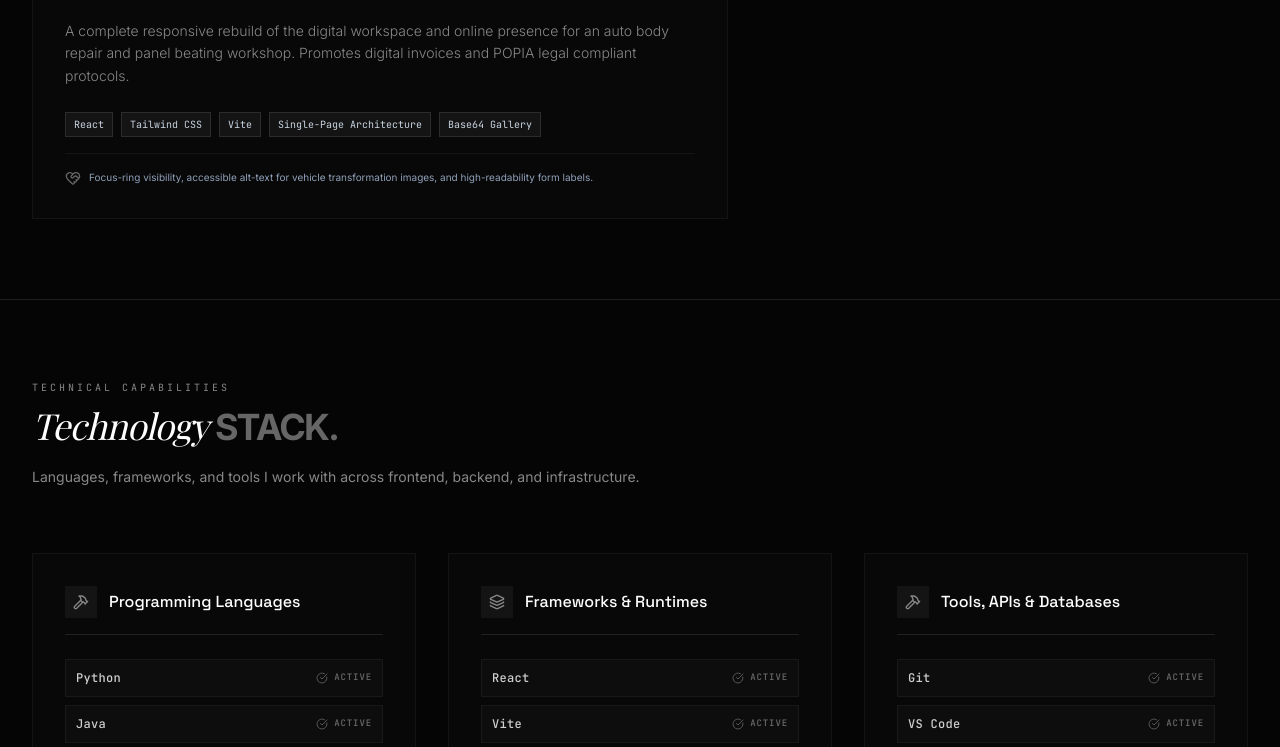
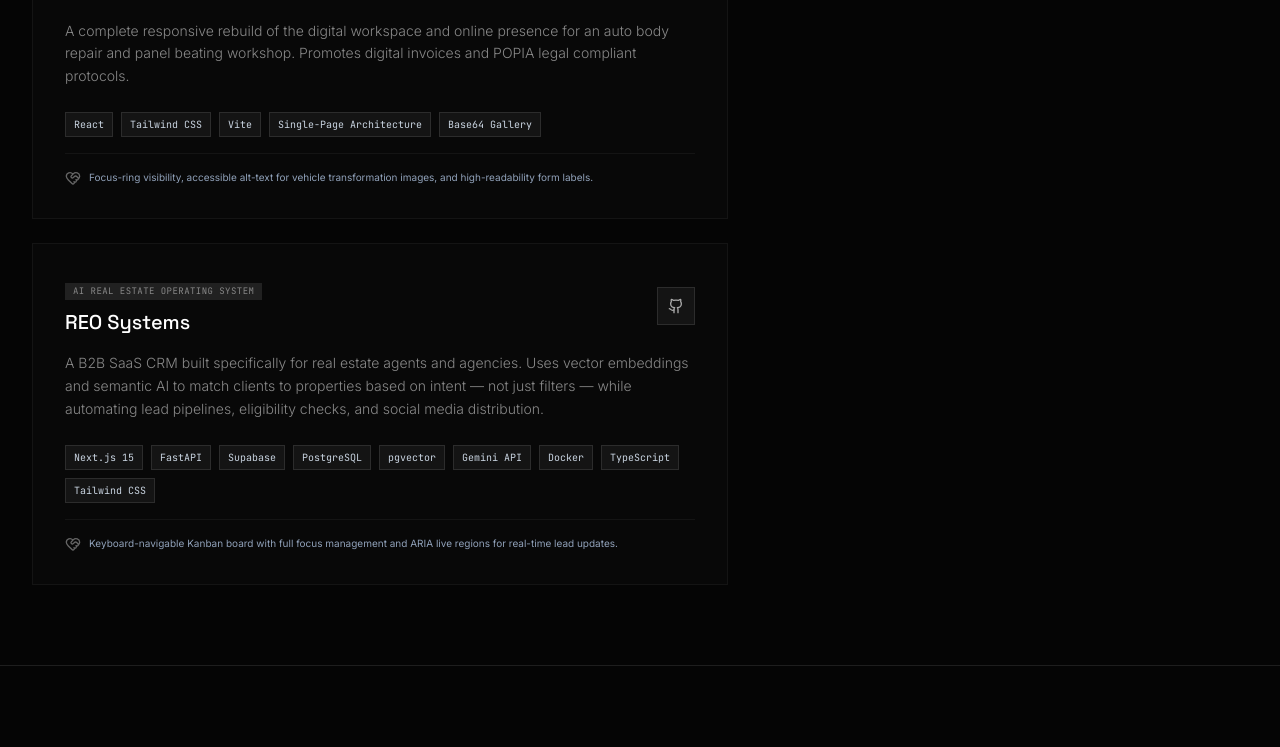
Before and after one commit to maansjayden/jayden-port, a React (Vite) app: page / in a window 1280 px wide. Shown: the part 2863-3610 px from the top of the page. Built offline with nearby package versions, Linux system fonts and the light colour scheme; a web font is replaced by a local one.

Commit message:
Add REO Systems CRM project and fix HJR Auto live link
- HJR Auto: live link updated to hjrgrouppaarl.co.za
- REO Systems: new project entry with full description, tech stack,
  features from the semantic matching engine and Kanban pipeline,
  links to real-estate-crm repo and reosystems.eu

```diff
--- a/src/data.ts
+++ b/src/data.ts
@@ -86,7 +86,25 @@ export const PROJECTS_DATA: Project[] = [
     accessibilityNote: "Focus-ring visibility, accessible alt-text for vehicle transformation images, and high-readability form labels.",
     links: {
       github: "https://github.com/maansjayden/hjr-web",
-      live: "https://hjr-web.vercel.app"
+      live: "https://hjrgrouppaarl.co.za"
+    }
+  },
+  {
+    id: "reo-systems",
+    title: "REO Systems",
+    subtitle: "AI Real Estate Operating System",
+    description: "A B2B SaaS CRM built specifically for real estate agents and agencies. Uses vector embeddings and semantic AI to match clients to properties based on intent — not just filters — while automating lead pipelines, eligibility checks, and social media distribution.",
+    tech: ["Next.js 15", "FastAPI", "Supabase", "PostgreSQL", "pgvector", "Gemini API", "Docker", "TypeScript", "Tailwind CSS"],
+    features: [
+      "Semantic property-client matching using 384-dimensional vector embeddings (all-MiniLM-L6-v2) — understands intent like 'pet-friendly loft feel', not just checkboxes.",
+      "Eligibility guardrails that flag documentation gaps before an agent contacts a client, reducing wasted viewings.",
+      "Kanban lead pipeline with drag-and-drop for managing the full sales and rental funnel.",
+      "One-click social media distribution — converts a listing into an Instagram Reel, carousel, and WhatsApp blast automatically."
+    ],
+    accessibilityNote: "Keyboard-navigable Kanban board with full focus management and ARIA live regions for real-time lead updates.",
+    links: {
+      github: "https://github.com/maansjayden/real-estate-crm",
+      live: "https://reosystems.eu"
     }
   }
 ];
```
